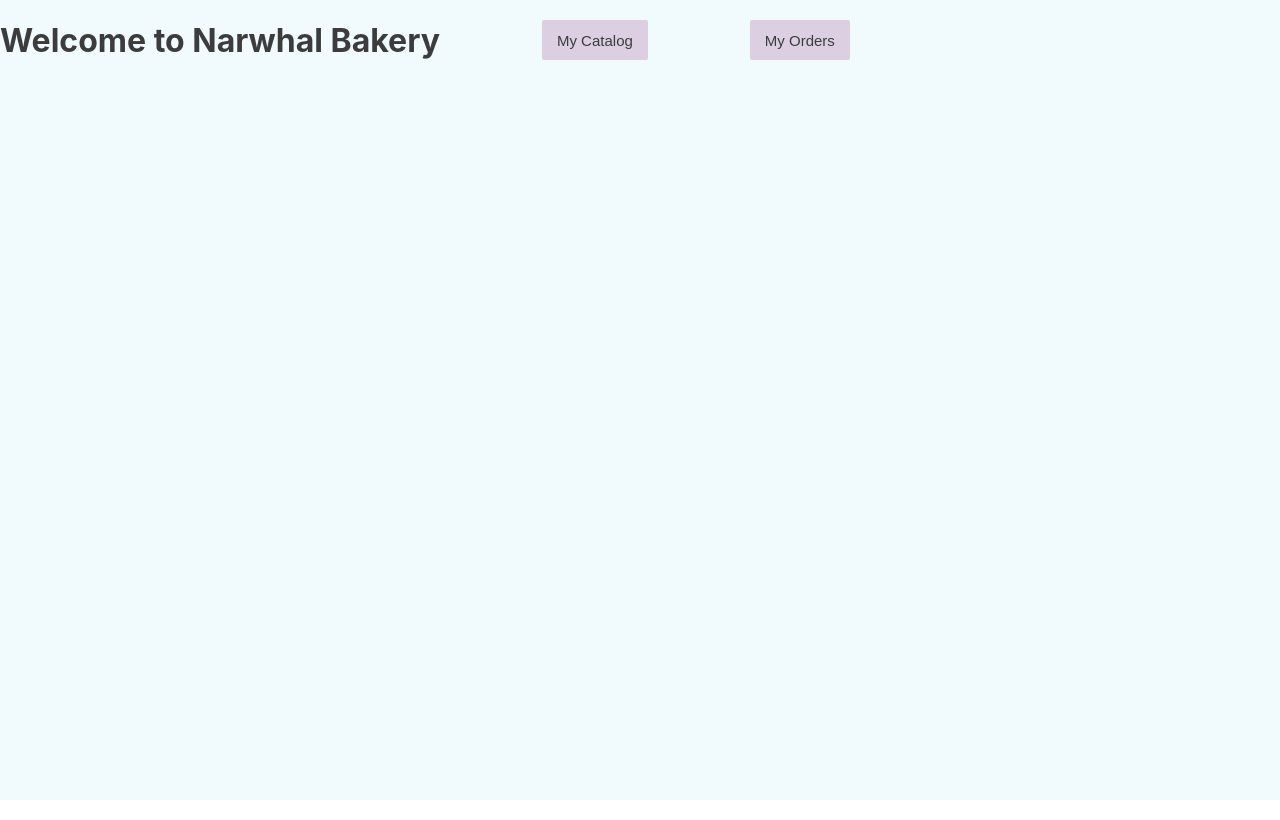
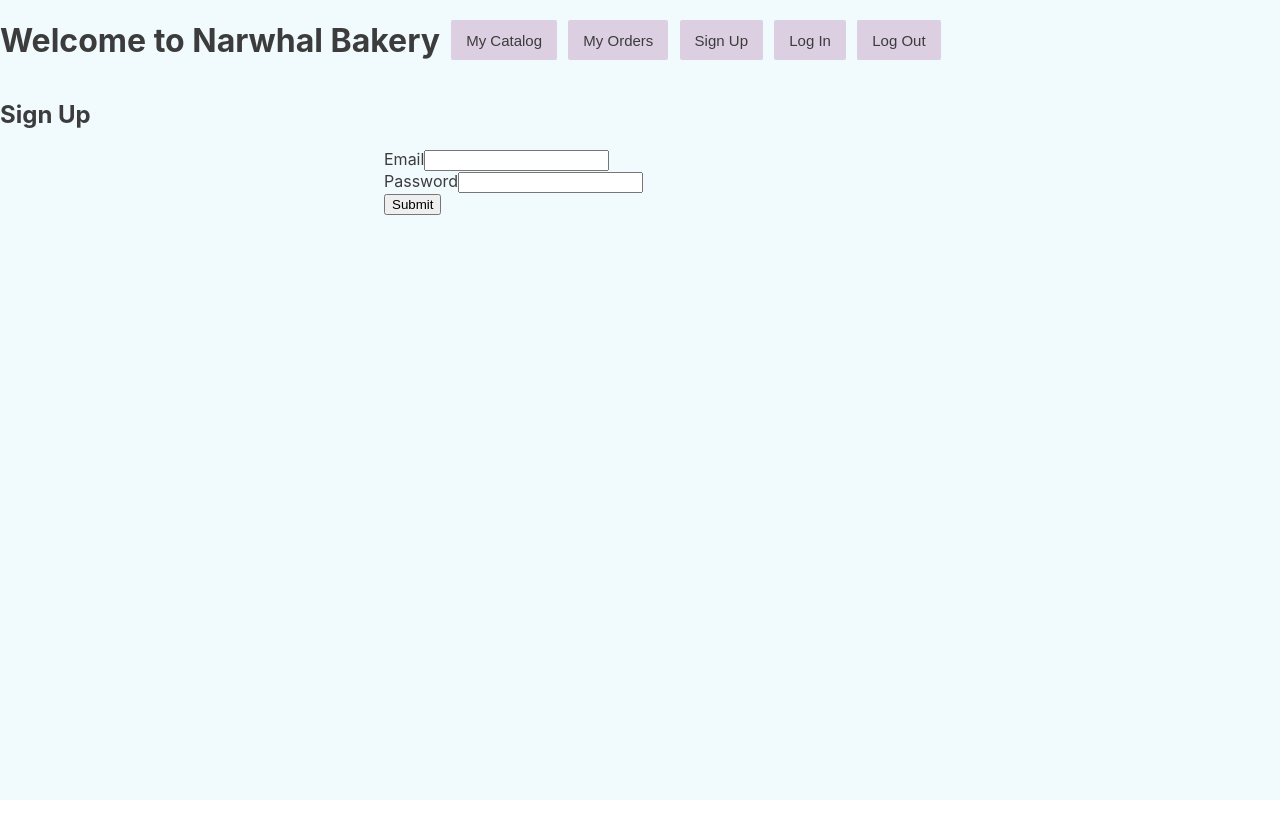
Before and after one commit to AtessaLeila/project8-mern-frontend, a React (Create React App) app: page /signup in a window 1280 px wide. Built offline with nearby package versions, Linux system fonts and the light colour scheme.

Commit message:
added login and signup

```diff
--- a/src/App.js
+++ b/src/App.js
@@ -4,11 +4,60 @@ import "./App.css";
 import Catalogue from "./components/Catalogue/Catalogue";
 import Order from "./components/Order/Order";
 import Button from "./components/Button/Button";
+import SignUpForm from './components/SignUpForm/SignUpForm'
+import LogInForm from './components/LogInForm/LogInForm'
+import LogOut from './components/LogOut/LogOut'
 
 let url = "https://group-project-mern-backend.herokuapp.com"
 
 
 class App extends Component {
+  constructor() {
+    super()
+
+    this.state = {
+      email: '',
+      password: '',
+      isLoggedIn: false,
+    }
+
+    this.handleLogOut = this.handleLogOut.bind(this)
+    this.handleInput = this.handleInput.bind(this)
+    this.handleLogIn = this.handleLogIn.bind(this)
+    this.handleSignUp = this.handleSignUp.bind(this)
+  }
+
+  componentDidMount() {
+    if (localStorage.token) {
+      this.setState({
+        isLoggedIn: true
+      })
+    } else {
+      this.setState({
+        isLoggedIn: false
+      })
+    }
+  }
+
+  handleLogOut() {
+
+  }
+
+  handleInput(e) {
+    this.setState({
+      [e.target.name]: e.target.value
+    })
+  }
+
+  handleSignUp(e) {
+
+  }
+
+  handleLogIn(e) {
+
+  }
+
+
   render() {
     return (
       <div className="App">
@@ -17,11 +66,14 @@ class App extends Component {
           <div className="header-buttons">
             <Link to="/catalog/"> <Button type="create" label="My Catalog" /></Link>
             <Link to="/orders"> <Button type="create" label="My Orders" /></Link>
+            <Link to="/signup"><Button type="create" label="Sign Up" /></Link>
+            <Link to="/login"><Button type="create" label="Log In" /></Link>
+            <Link to="/logout"><Button type="create" label="Log Out" /></Link>
           </div>
         </header>
         <div className="container">
           <Route path="/"
-              render={() =>{return <Redirect to="/catalog"/>}}
+            render={() => { return <Redirect to="/login" /> }}
             exact />
           <Route
             path="/orders"
@@ -36,7 +88,29 @@ class App extends Component {
               return <Catalogue url={url} />;
             }}
           />
-
+          <Route path='/signup'
+            render={(props) => {
+              return (
+                <SignUpForm url={url} isLoggedIn={this.state.isLoggedIn} handleInput={this.handleInput} handleSignUp={this.handleSignUp} />
+              )
+            }}
+          />
+          <Route path='/logout'
+            render={(props) => {
+              return (
+                <LogOut url={url} isLoggedIn={this.state.isLoggedIn} handleLogOut={this.handleLogOut} />
+              )
+            }}
+          />
+          <Route path='/login'
+            render={(props) => {
+              return (
+                <LogInForm url={url} isLoggedIn={this.state.isLoggedIn} handleInput={this.handleInput} handleLogIn={this.handleLogIn} />
+              )
+            }}
+          />
+        </div>
+        <div>
         </div>
       </div>
     );
--- /dev/null
+++ b/src/components/LogInForm/LogInForm.js
@@ -0,0 +1,27 @@
+import React, { Component } from 'react'
+
+import './LogInForm.css'
+
+class LogInForm extends Component {
+  render () {
+    return (
+      <div>
+        <h2>Log In</h2>
+
+        <form>
+          <div>
+            <label htmlFor='email'>Email</label>
+            <input type='text' name='email' onChange={this.props.handleInput} />
+          </div>
+          <div>
+            <label htmlFor='password'>Password</label>
+            <input type='text' name='password' onChange={this.props.handleInput} />
+          </div>
+          <input value='Submit' type='submit' onClick={this.props.handleLogIn} />
+        </form>
+      </div>
+    )
+  }
+}
+
+export default LogInForm
--- /dev/null
+++ b/src/components/LogOut/LogOut.js
@@ -0,0 +1,19 @@
+import React, { Component } from 'react'
+
+import './LogOut.css'
+
+class LogOut extends Component {
+  render () {
+    return (
+      <div>
+        <h2>Log Out</h2>
+
+        <form>
+          <input value='Log Out' type='submit' onClick={this.props.handleLogOut} />
+        </form>
+      </div>
+    )
+  }
+}
+
+export default LogOut
--- /dev/null
+++ b/src/components/SignUpForm/SignUpForm.css
@@ -0,0 +1,3 @@
+form {
+    margin: 0 30% 0 30%;
+}
--- /dev/null
+++ b/src/components/SignUpForm/SignUpForm.js
@@ -0,0 +1,28 @@
+import React, { Component } from 'react'
+
+import './SignUpForm.css'
+
+class SignUpForm extends Component {
+  render () {
+    return (
+      <div>
+        <h2>Sign Up</h2>
+
+        <form>
+          <div>
+            <label htmlFor='email'>Email</label>
+            <input type='text' name='email' onChange={this.props.handleInput} />
+          </div>
+
+          <div>
+            <label htmlFor='password'>Password</label>
+            <input type='text' name='password' onChange={this.props.handleInput} />
+          </div>
+          <input value='Submit' type='submit' onClick={this.props.handleSignUp} />
+        </form>
+      </div>
+    )
+  }
+}
+
+export default SignUpForm
```
Also changed, not shown: package.json (+7 -3 lines), src/components/LogInForm/LogInForm.css (added), src/components/LogOut/LogOut.css (added), 1 other file (tests, documents, lock files or other folders). Lines whose indentation alone changed are shown as unchanged.
